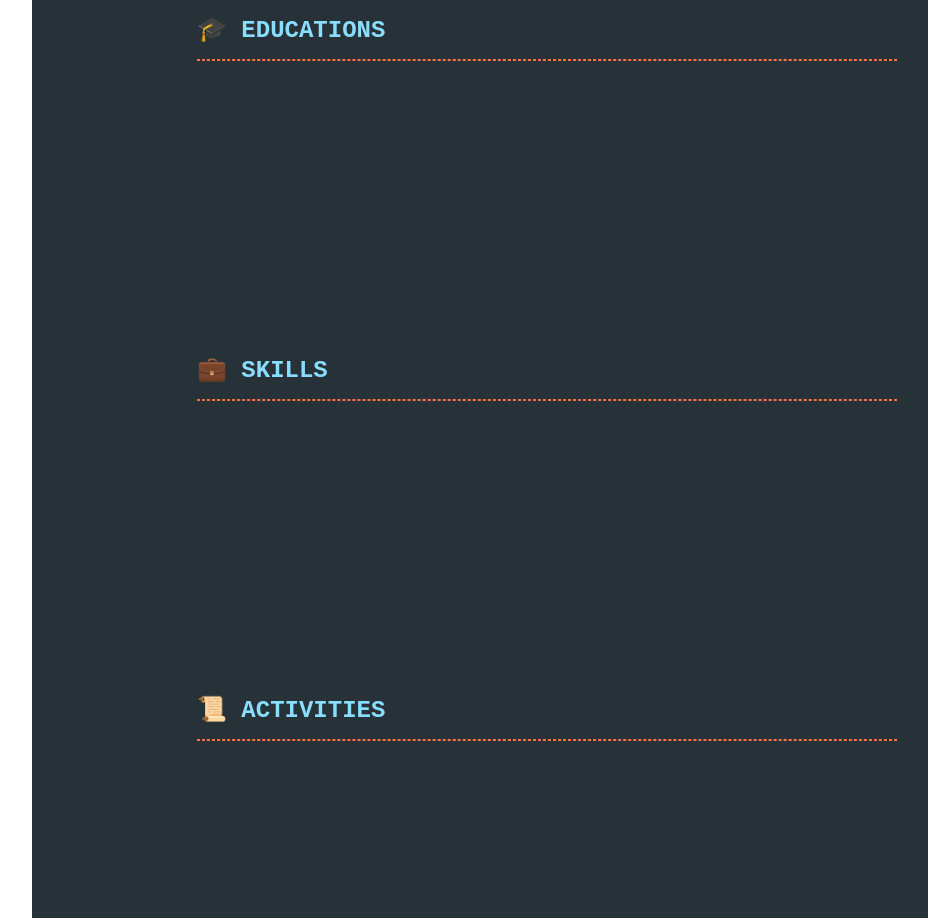
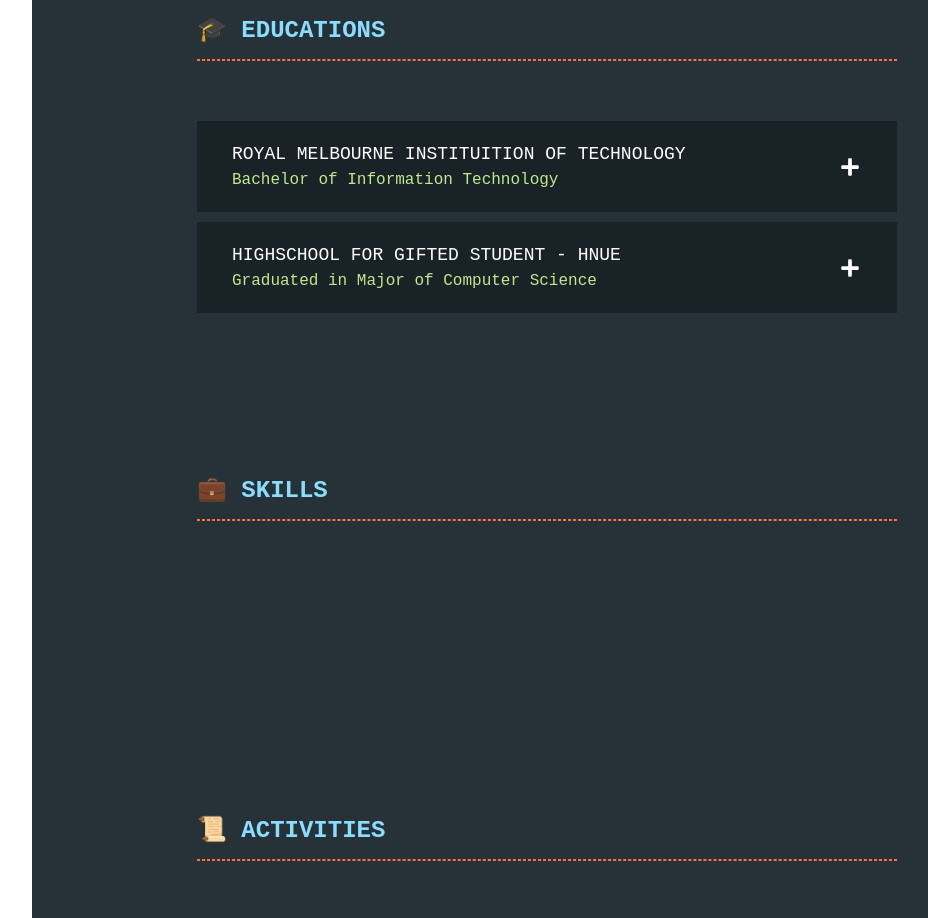
Before and after one commit to minhwood/portfolio, a Vue app: page /home in a window 1280 px wide. Shown: the part 2100-3018 px from the top of the page, without its empty margins (218-1146 px from the left). Built offline with nearby package versions, Linux system fonts and the light colour scheme.

Commit message:
AddEducationCollabBox

```diff
--- /dev/null
+++ b/src/components/molecules/EducationBox.vue
@@ -0,0 +1,91 @@
+<template>
+    <div class="education-box container">
+        <div class="education-header row" :style=background_color>
+            <div class="col-11">
+                <div class="school-header">{{school}}</div>
+                <div class="qualification-header" >{{qualification}}</div>
+            </div>
+            <div class="col-1 education-collab">
+                <font-awesome-icon class="education-collab-icon" :icon=collab_icon />
+            </div>
+        </div>
+        <div class="education-content row"  :style=display_content>
+            <paragraph :paragraph=descriptions />
+        </div>
+    </div>
+</template>
+
+<script>
+import Paragraph from '../atoms/Paragraph'
+
+export default {
+    name: 'EducationBox',
+    components: {
+        Paragraph
+    },
+    props: {
+        is_active: {
+            type: Boolean,
+            default: false
+        },
+        school: String,
+        qualification: String,
+        descriptions: String
+    },
+    computed: {
+        background_color() {
+            return this.is_active ?
+                "background: var(--hover-hightlight-color)" :
+                "background: var(--secondary-bg-color)"
+        },
+        collab_icon() {
+            return this.is_active ? "minus" : "plus"
+        },
+        display_content() {
+            return this.is_active ? "display:block" : "display:none"
+        }
+    }
+}
+</script>
+
+<style scoped>
+.education-box {
+    margin-bottom: 10px;
+}
+
+.education-header {
+    padding: 20px;
+    cursor: pointer;
+}
+
+.school-header {
+    font-size: 18px;
+}
+
+.qualification-header {
+    font-size: 16px;
+    color: var(--header-secondary-text-color);
+}
+
+.education-collab {
+    position: relative;
+    min-height: 100% !important;
+    text-align: center;
+    vertical-align: middle;
+}
+
+.education-collab-icon {
+    position: absolute;
+    top: 50%;
+    left: 50%;
+    transform: translate(-50%, -50%);
+}
+
+.education-content {
+    border: 2px solid var(--secondary-bg-color);
+    padding: 20px;
+    margin-top: 10px;
+}
+
+
+</style>
--- a/src/components/organisms/Educations.vue
+++ b/src/components/organisms/Educations.vue
@@ -1,16 +1,34 @@
 <template>
     <section id="educations" class="part-container">
         <Header text="EDUCATIONS" icon="🎓"/>
+        <EducationBox v-for="(education, index) in educations" :key=index
+            :school=education.school
+            :qualification=education.qualification
+            :descriptions=temporary_text
+        />
     </section>
 </template>
 <script>
 import Header from '../molecules/Header'
+import EducationBox from '../molecules/EducationBox'
 
 export default {
     name:'Educations',
     components: {
-        Header
-    }
+        Header,
+        EducationBox
+    },
+    data: () => ({
+        temporary_text: `Lorem ipsum dolor sit amet, consectetur adipiscing elit.
+                Curabitur placerat turpis in diam ultrices, sed maximus neque vestibulum.
+                Suspendisse pulvinar augue a mi imperdiet egestas.
+                Phasellus in lacus porta, tincidunt est eu, rutrum purus.
+                Mauris sed tincidunt metus.Nam consectetur non sapien ac.`,
+        educations: [
+            { school: "ROYAL MELBOURNE INSTITUITION OF TECHNOLOGY", qualification: "Bachelor of Information Technology", descriptions: ""},
+            { school: "HIGHSCHOOL FOR GIFTED STUDENT - HNUE", qualification: "Graduated in Major of Computer Science", descriptions: "" }
+        ]
+    })
 }
 </script>
 <style scoped>
--- a/src/main.js
+++ b/src/main.js
@@ -4,13 +4,13 @@
 import router from './routes'
 import './statics/core.scss'
 import { library } from '@fortawesome/fontawesome-svg-core'
-import { faBars, faInfo, faHighlighter } from '@fortawesome/free-solid-svg-icons'
+import { faBars, faInfo, faHighlighter, faPlus, faMinus } from '@fortawesome/free-solid-svg-icons'
 import { FontAwesomeIcon } from '@fortawesome/vue-fontawesome'
 import BootstrapVue from 'bootstrap-vue/dist/bootstrap-vue.esm'
 import 'bootstrap/dist/css/bootstrap.css'
 import 'bootstrap-vue/dist/bootstrap-vue.css'
 
-library.add(faBars, faInfo, faHighlighter)
+library.add(faBars, faInfo, faHighlighter, faPlus, faMinus)
 Vue.use(VueRouter, BootstrapVue)
 Vue.component('font-awesome-icon', FontAwesomeIcon)
 Vue.config.productionTip = false
```
